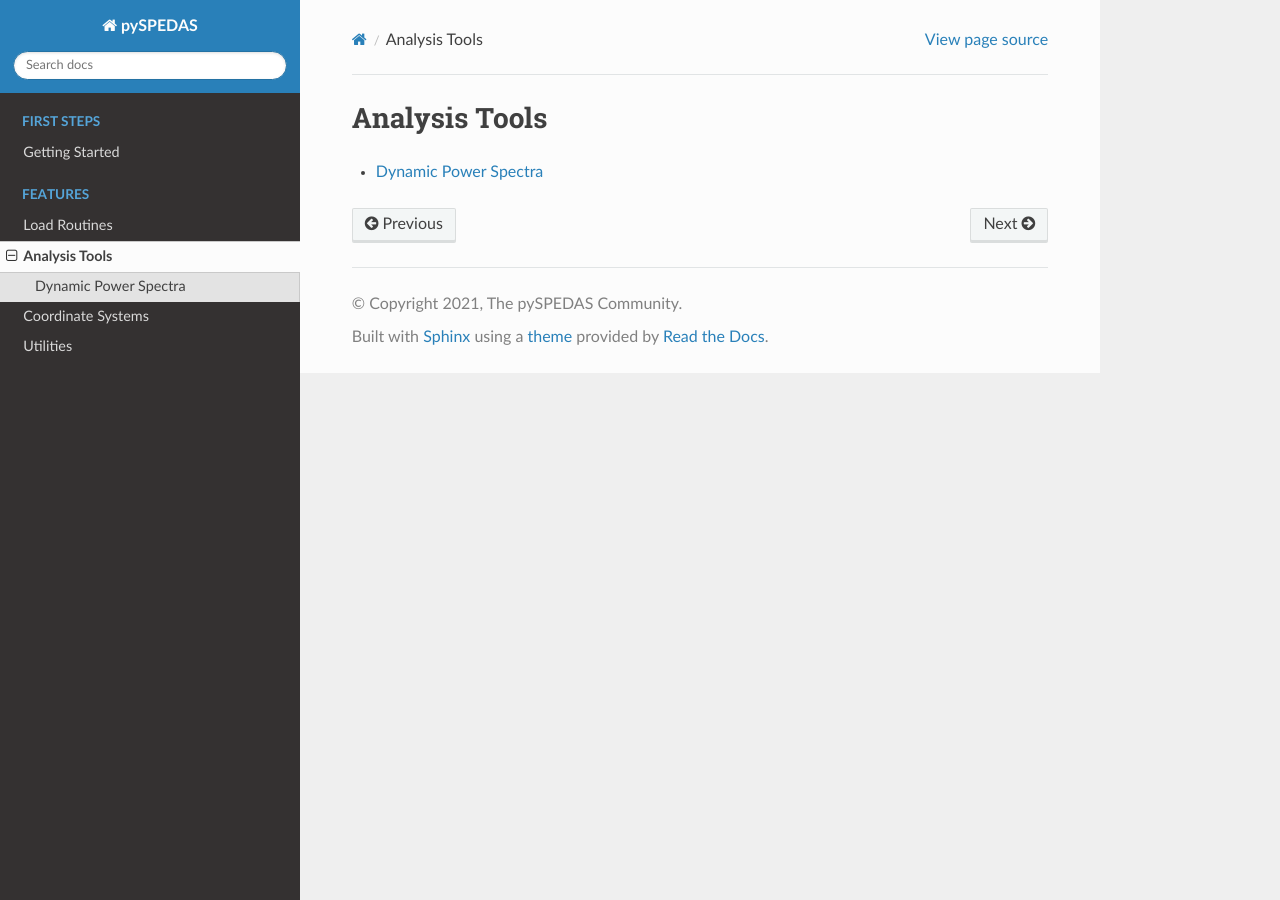
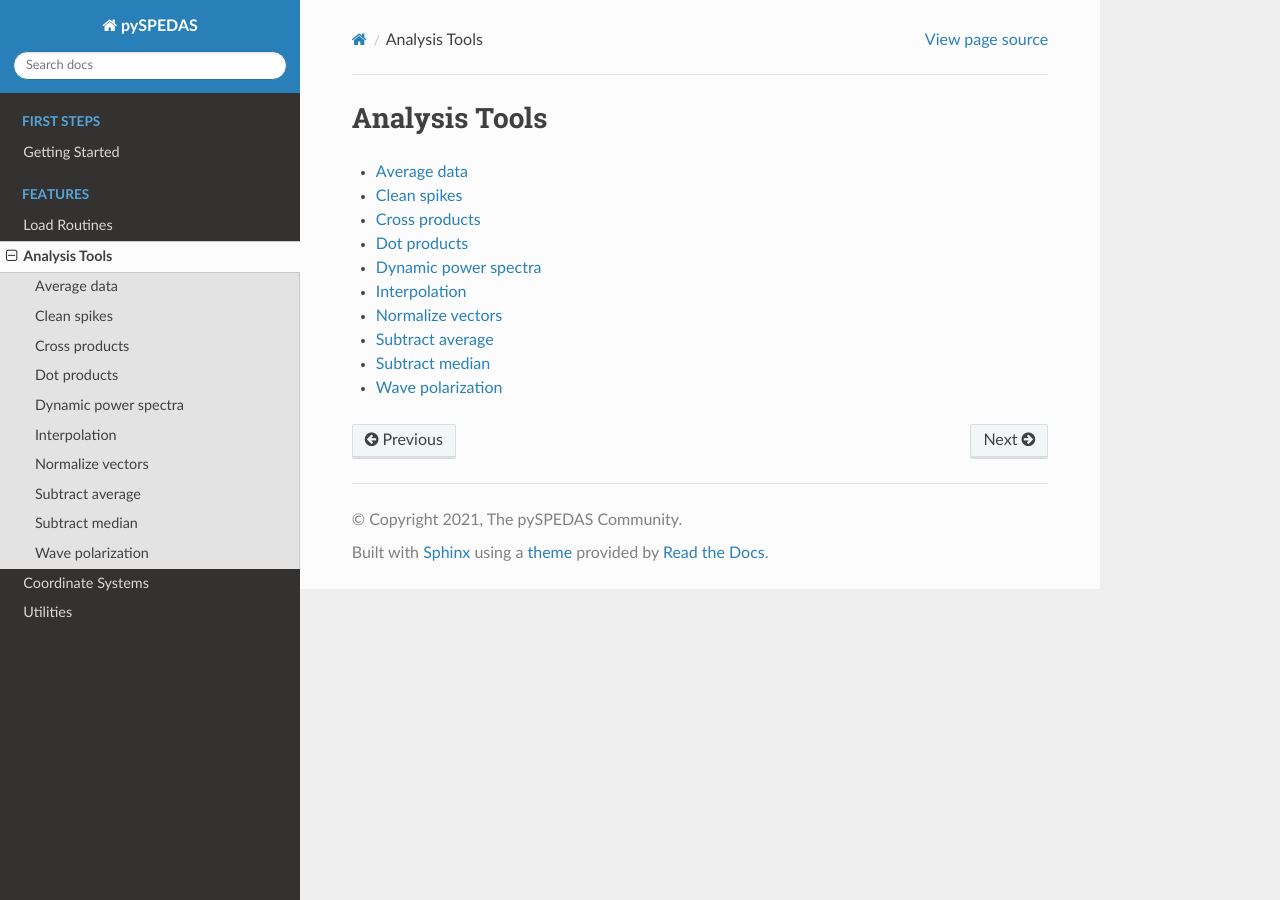
Before and after one commit to spedas/pyspedas, a Sphinx documentation site: the page built from docs/source/analysis.rst, in a window 1280 px wide. Built offline with Sphinx 7.4.7 and the Read the Docs theme 2.0.0, drawn with Linux system fonts in a browser that asks for light colours.

Commit message:
Some updates to the docs

```diff
--- a/docs/source/analysis.rst
+++ b/docs/source/analysis.rst
@@ -4,4 +4,13 @@ Analysis Tools
 .. toctree::
    :maxdepth: 2
 
+   avg_data
+   clean_spikes
+   tcrossp
+   tdotp
    tdpwrspc
+   tinterpol
+   tnormalize
+   subtract_average
+   subtract_median
+   twavpol
--- /dev/null
+++ b/docs/source/avg_data.rst
@@ -0,0 +1,4 @@
+Average data
+====================================
+
+.. autofunction:: pyspedas.avg_data
--- /dev/null
+++ b/docs/source/clean_spikes.rst
@@ -0,0 +1,4 @@
+Clean spikes
+====================================
+
+.. autofunction:: pyspedas.clean_spikes
--- /dev/null
+++ b/docs/source/subtract_average.rst
@@ -0,0 +1,4 @@
+Subtract average
+====================================
+
+.. autofunction:: pyspedas.subtract_average
--- /dev/null
+++ b/docs/source/subtract_median.rst
@@ -0,0 +1,4 @@
+Subtract median
+====================================
+
+.. autofunction:: pyspedas.subtract_median
--- /dev/null
+++ b/docs/source/tcrossp.rst
@@ -0,0 +1,4 @@
+Cross products
+====================================
+
+.. autofunction:: pyspedas.tcrossp
--- /dev/null
+++ b/docs/source/tdotp.rst
@@ -0,0 +1,4 @@
+Dot products
+====================================
+
+.. autofunction:: pyspedas.tdotp
--- a/docs/source/tdpwrspc.rst
+++ b/docs/source/tdpwrspc.rst
@@ -1,4 +1,4 @@
-Dynamic Power Spectra
+Dynamic power spectra
 ====================================
 
 .. autofunction:: pyspedas.tdpwrspc
--- /dev/null
+++ b/docs/source/tinterpol.rst
@@ -0,0 +1,4 @@
+Interpolation
+====================================
+
+.. autofunction:: pyspedas.tinterpol
--- /dev/null
+++ b/docs/source/tnormalize.rst
@@ -0,0 +1,4 @@
+Normalize vectors
+====================================
+
+.. autofunction:: pyspedas.tnormalize
--- /dev/null
+++ b/docs/source/twavpol.rst
@@ -0,0 +1,5 @@
+Wave polarization
+====================================
+
+.. autofunction:: pyspedas.twavpol
+.. autofunction:: pyspedas.analysis.twavpol.wavpol
--- a/pyspedas/__init__.py
+++ b/pyspedas/__init__.py
@@ -15,6 +15,9 @@ from .analysis.time_clip import time_clip
 from .analysis.tdeflag import tdeflag
 from .analysis.tdpwrspc import tdpwrspc
 from .analysis.tinterpol import tinterpol
+from .analysis.tnormalize import tnormalize
+from .analysis.tdotp import tdotp
+from .analysis.tcrossp import tcrossp
 from .analysis.tsmooth import tsmooth
 from .analysis.yclip import yclip
 from .analysis.twavpol import twavpol
```
